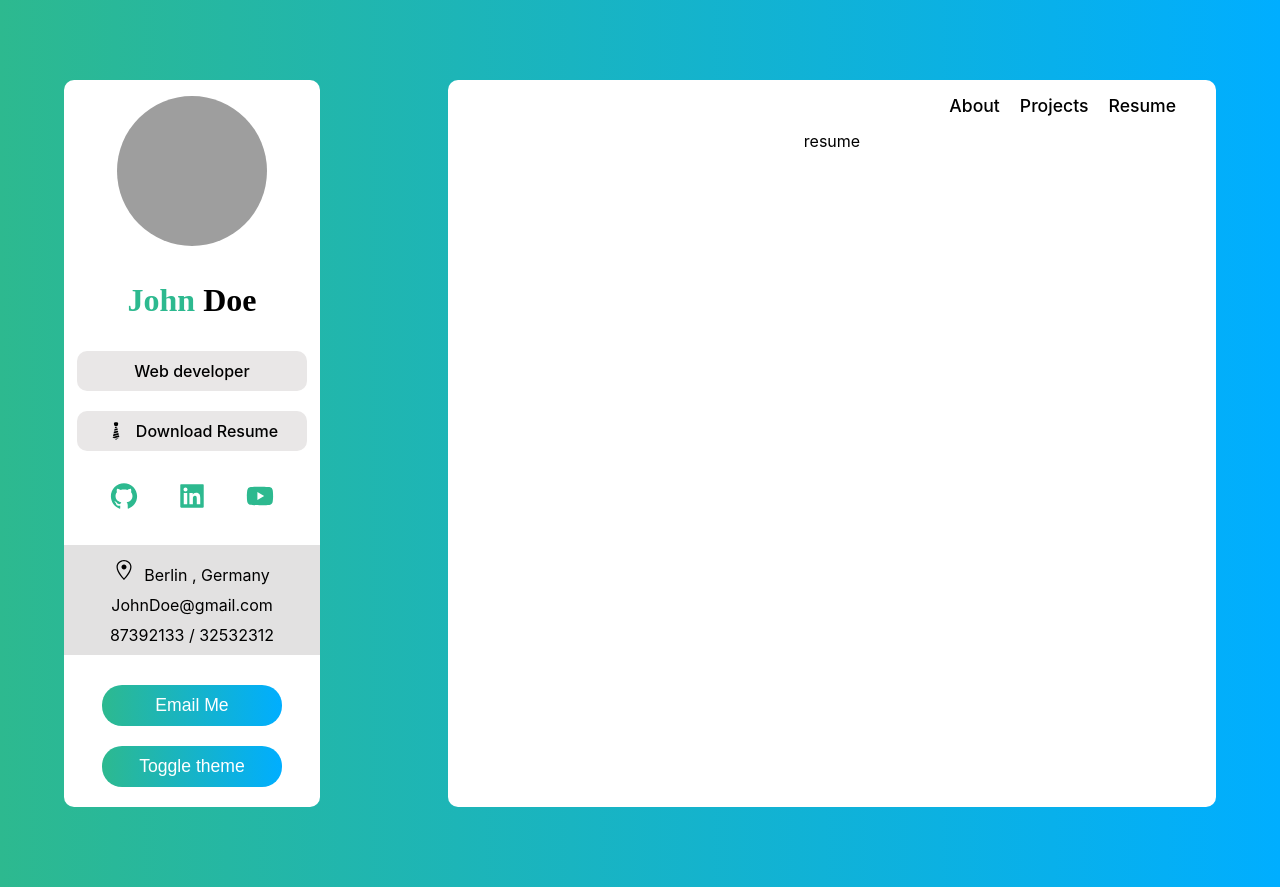
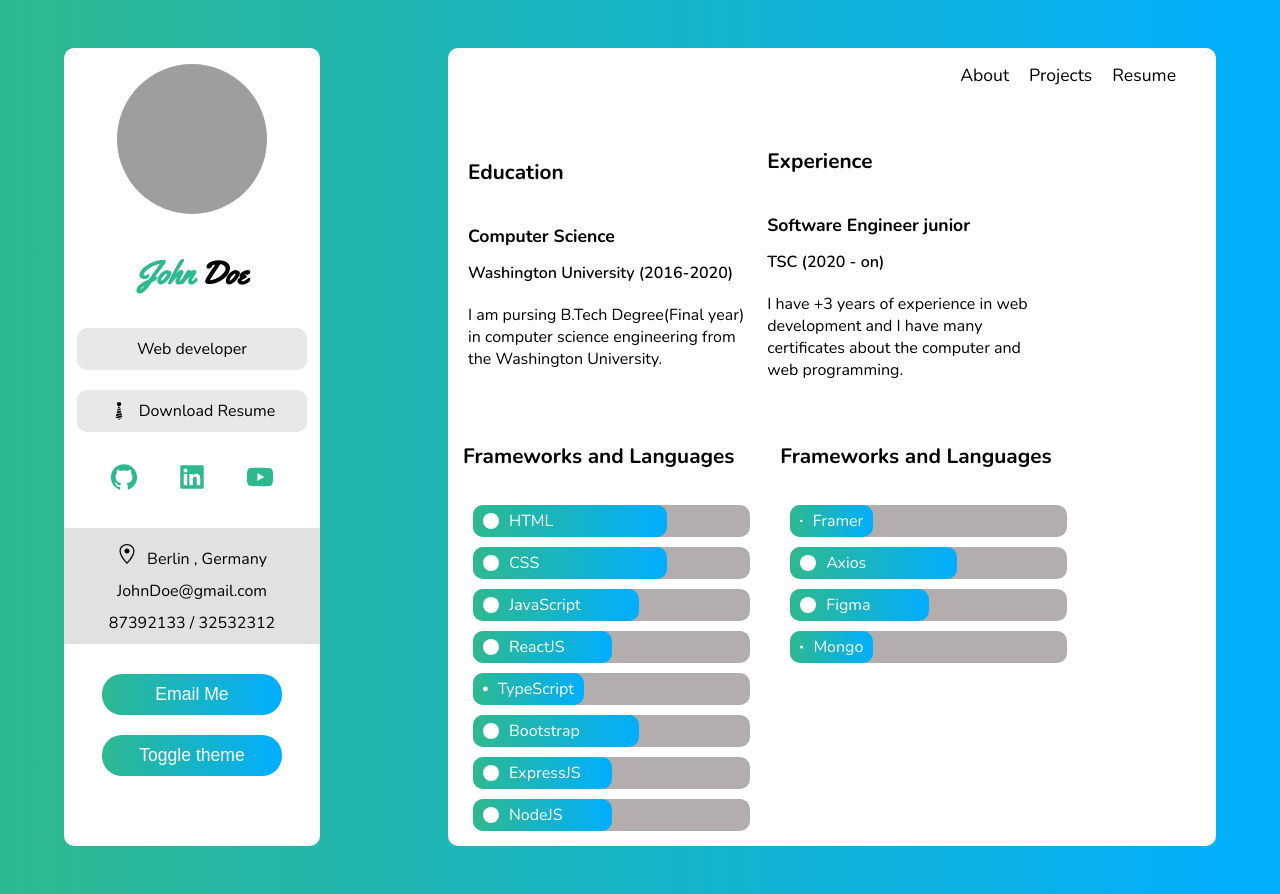
Before and after one commit to ramin709/Portfolio, a Next.js app in the folder portfolio/: page /resume in a window 1280 px wide. Built offline with nearby package versions, Linux system fonts and the light colour scheme; grey boxes are pictures that could not be loaded.

Commit message:
Resume
Resume page completed (Skill component created and a few data added to data.ts)

```diff
--- a/portfolio/components/SideBar/SideBar.module.css
+++ b/portfolio/components/SideBar/SideBar.module.css
@@ -1,3 +1,4 @@
+@import url('https://fonts.googleapis.com/css2?family=Yellowtail&display=swap');
 
 .container {
     width: 100%;
--- /dev/null
+++ b/portfolio/components/Skill/Skill.module.css
@@ -0,0 +1,19 @@
+.container {
+    background-color: #b3adad;
+    width: 100%;
+    margin: 10px;
+    border-radius: 10px;
+}
+
+.progress {
+    background: linear-gradient(to right, rgb(45, 185, 143) , rgb(0, 174, 255));
+    border-radius: 10px;
+    padding: 5px 10px;
+    display: flex;
+    align-items: center;
+    color: #fff;
+}
+
+.progress span {
+    margin-left: 10px;
+}
--- /dev/null
+++ b/portfolio/components/Skill/Skill.tsx
@@ -0,0 +1,22 @@
+import React, { FunctionComponent } from 'react'
+import { ISkill } from '../../type'
+import style from './Skill.module.css'
+import {BsCircleFill} from 'react-icons/bs'
+
+type SkillProps = {
+    data: ISkill
+}
+
+const Skill:FunctionComponent<SkillProps> = ({data}) => {
+    const {name , level} = data
+  return (
+    <div className={style.container}>
+        <div className={style.progress} style={{width: level}}>
+            <BsCircleFill/>
+            <span>{name}</span>
+        </div>
+    </div>
+  )
+}
+
+export default Skill
--- a/portfolio/data.ts
+++ b/portfolio/data.ts
@@ -3,6 +3,7 @@ import {FaServer} from 'react-icons/fa'
 import {AiOutlineAntDesign , AiOutlineApi} from 'react-icons/ai'
 import {MdDeveloperMode} from 'react-icons/md'
 import {IServices} from './type'
+import {ISkill} from './type'
 
 
 export const servieces: IServices[] = [
@@ -33,7 +34,61 @@ export const servieces: IServices[] = [
     },
     {
         title: 'Whatever',
-        about: 'Lorem Ipsum is simply dummy text of the printing and typesetting industry.',
+        about: 'Lorem Ipsum is simply dummy text of the printing and typesetting industry.Lorem Ipsum is simply dummy text',
         icon: RiComputerLine
     }
 ]
+
+export const skills: ISkill[] = [
+    {
+        name: 'HTML',
+        level: '70%'
+    },
+    {
+        name: 'CSS',
+        level: '70%'
+    },
+    {
+        name: 'JavaScript',
+        level: '60%'
+    },
+    {
+        name: 'ReactJS',
+        level: '50%'
+    },
+    {
+        name: 'TypeScript',
+        level: '40%'
+    },
+    {
+        name: 'Bootstrap',
+        level: '60%'
+    },
+    {
+        name: 'ExpressJS',
+        level: '50%'
+    },
+    {
+        name: 'NodeJS',
+        level: '50%'
+    },
+]
+
+export const tools: ISkill[] = [
+    {
+        name: 'Framer',
+        level: '30%'
+    },
+    {
+        name: 'Axios',
+        level: '60%'
+    },
+    {
+        name: 'Figma',
+        level: '50%'
+    },
+    {
+        name: 'Mongo',
+        level: '30%'
+    },
+]
--- a/portfolio/pages/resume.tsx
+++ b/portfolio/pages/resume.tsx
@@ -1,8 +1,48 @@
 import React from 'react'
+import style from '../styles/Resume.module.css'
+import Skill from '../components/Skill/Skill'
+import { ISkill } from '../type'
+import { skills , tools } from '../data'
 
 const resume = () => {
   return (
-    <div>resume</div>
+    <div>
+      <div className={style.information}>
+        <div className={style.education}>
+          <h5>Education</h5>
+          <span className={style.title}>Computer Science</span>
+          <span className={style.subTitle}>Washington University (2016-2020)</span>
+          <p className={style.description}>
+            I am pursing B.Tech Degree(Final year) in computer science engineering from the Washington University.
+          </p>
+        </div>
+
+        <div className={style.experience}>
+          <h5>Experience</h5>
+          <span className={style.title}>Software Engineer junior</span>
+          <span className={style.subTitle}>TSC (2020 - on)</span>
+          <p className={style.description}>
+            I have +3 years of experience in web development and I have many certificates about the computer and web programming.
+          </p>
+        </div>
+      </div>
+
+      <div className={style.skills}>
+        <div className={style.languagesAndFrameworks}>
+          <h5>Frameworks and Languages</h5>
+          {
+            skills.map(skill => <Skill data={skill} key={skill.name}></Skill>)
+          }
+        </div>
+
+        <div className={style.tools}>
+          <h5>Frameworks and Languages</h5>
+          {
+            tools.map(tool => <Skill data={tool} key={tool.name}></Skill>)
+          }
+        </div>
+      </div>
+    </div>
   )
 }
 
--- a/portfolio/styles/About.module.css
+++ b/portfolio/styles/About.module.css
@@ -4,9 +4,9 @@
 }
 
 .description {
-    padding: 0px 40px;
+    padding: 0px 30px;
     text-align: left;
-    font-size: 1.2rem;
+    font-size: 1rem;
     letter-spacing: 1px;
 }
 
--- /dev/null
+++ b/portfolio/styles/Resume.module.css
@@ -0,0 +1,56 @@
+.information {
+    display: flex;
+    align-items: center;
+    padding:  0px 10px;
+    margin: 10px auto;
+}
+
+.experience , .education {
+    width: 40%;
+    padding: 0px 10px;
+    display: flex;
+    flex-direction: column;
+    gap: 4px;
+    text-align: left;
+}
+
+.education h5 , .experience h5 {
+    font-size: 1.3rem;
+    font-weight: bold;
+}
+
+.title {
+    font-weight: bold;
+    font-size: 1.1rem;
+}
+
+.subTitle {
+    font-weight: 600;
+    font-size: 1rem;
+    margin-top: 10px;
+}
+
+.description {
+    font-size: 1rem;
+}
+
+.skills {
+    display: flex;
+    align-items: baseline;
+    margin: 5px auto;
+}
+
+.languagesAndFrameworks , .tools {
+    padding: 0px 15px;
+    width: 40%;
+    text-align: left;
+}
+
+.languagesAndFrameworks h5 , .tools h5 {
+    font-size: 1.3rem;
+    font-weight: bold;
+}
+
+.tools {
+    margin-left: 10px;
+}
--- a/portfolio/styles/globals.css
+++ b/portfolio/styles/globals.css
@@ -1,10 +1,11 @@
+@import url('https://fonts.googleapis.com/css2?family=Nunito:wght@400;600;700&display=swap');
+
 html,
 body {
   padding: 0;
   margin: 0;
   background: linear-gradient(to right, rgb(45, 185, 143) , rgb(0, 174, 255));
-  font-family: -apple-system, BlinkMacSystemFont, Segoe UI, Roboto, Oxygen,
-    Ubuntu, Cantarell, Fira Sans, Droid Sans, Helvetica Neue, sans-serif;
+  font-family: 'Nunito', sans-serif;
 }
 
 * {
@@ -19,7 +20,7 @@ body {
 
 .sideBar , .main {
   background-color: #fff;
-  margin: 5rem auto;
+  margin: 3rem auto;
   border-radius: 10px;
   text-align: center;
 }
--- a/portfolio/type.ts
+++ b/portfolio/type.ts
@@ -5,3 +5,8 @@ export interface IServices {
     about: string,
     icon: IconType
 }
+
+export interface ISkill {
+    name: string,
+    level: string
+}
```
